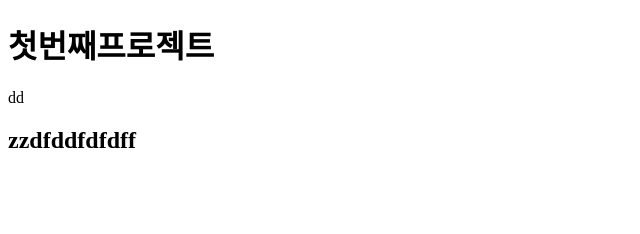
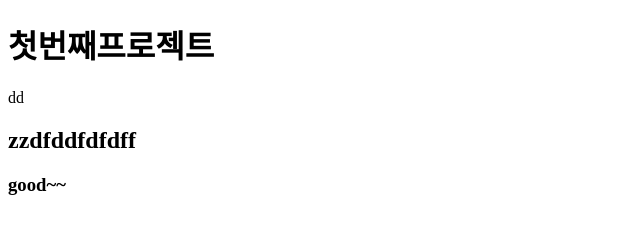
Before and after one commit to ChoiYongKyu/first-cyk-project, a plain HTML site: page first-project/index.html in a window 1280 px wide. Shown: the full height of the page, 0-640 px from the left. Drawn offline with Linux system fonts and the light colour scheme.

Commit message:
add new sentence

```diff
--- a/first-project/index.html
+++ b/first-project/index.html
@@ -11,5 +11,6 @@
     <h1>첫번째프로젝트</h1>
     <p>dd</p>
     <h2>zzdfddfdfdff</h2>
+    <h3>good~~</h3>
   </body>
 </html>
```
